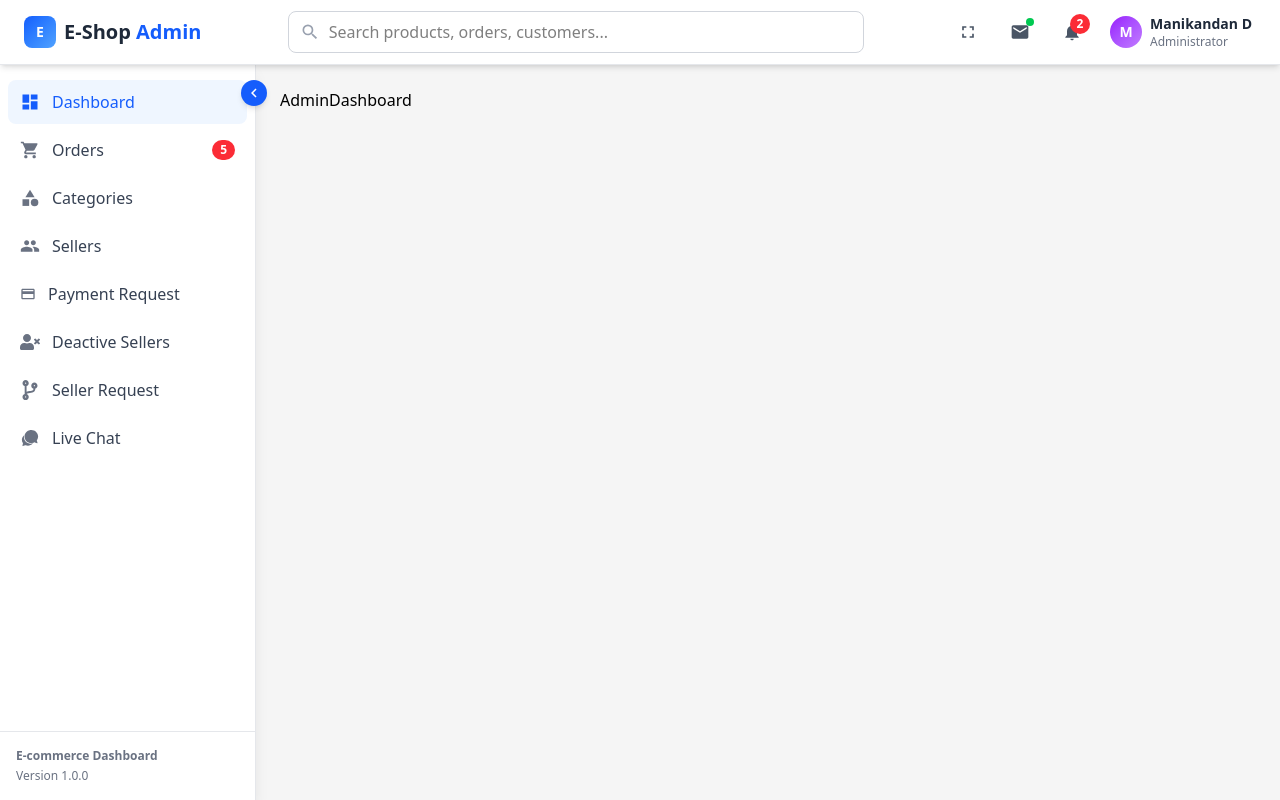
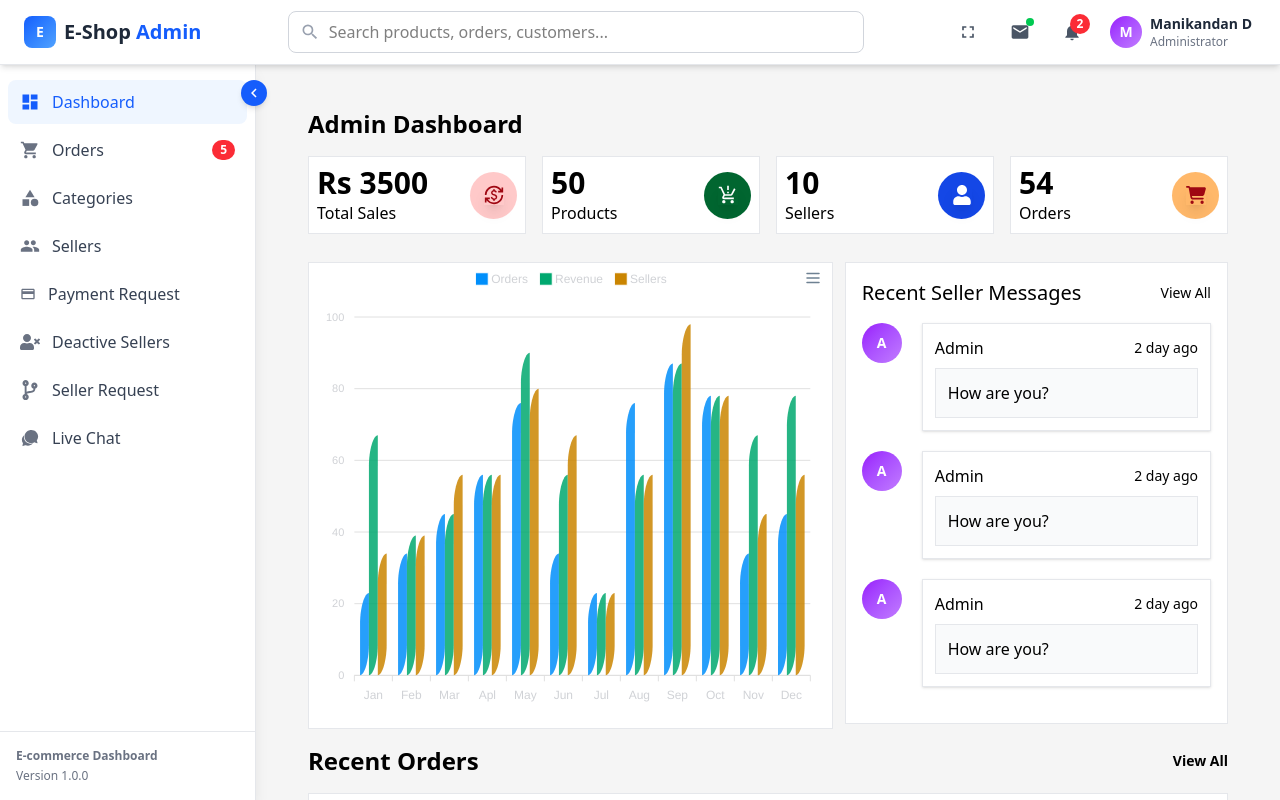
Before and after one commit to manikandanthedeveloper/ecommerce, a React (Vite) app in the folder dashboard/: page /admin/dashboard in a window 1280 px wide. Shown: the top 800 px of the page. Built offline with nearby package versions, Linux system fonts and the light colour scheme.

Commit message:
Dashboard UI

```diff
--- /dev/null
+++ b/dashboard/src/components/DashboardChart.tsx
@@ -0,0 +1,90 @@
+import Chart from "react-apexcharts";
+
+const DashboardChart = () => {
+	const state = {
+		series: [
+			{
+				name: "Orders",
+				data: [23, 34, 45, 56, 76, 34, 23, 76, 87, 78, 34, 45],
+			},
+			{
+				name: "Revenue",
+				data: [67, 39, 45, 56, 90, 56, 23, 56, 87, 78, 67, 78],
+			},
+			{
+				name: "Sellers",
+				data: [34, 39, 56, 56, 80, 67, 23, 56, 98, 78, 45, 56],
+			},
+		],
+		options: {
+			color: ["#181ee8", "#181ee8"],
+			plotOptions: {
+				bar: {
+					borderRadius: 30,
+				},
+			},
+			chart: {
+				background: "transparent",
+				foreColor: "#d0d2d6",
+			},
+			dataLabels: {
+				enabled: false,
+			},
+			strock: {
+				show: true,
+				curve: ["smooth", "straight", "stepline"],
+				lineCap: "butt",
+				colors: "#f0f0f0",
+				width: 0.5,
+				dashArray: 0,
+			},
+			xaxis: {
+				categories: [
+					"Jan",
+					"Feb",
+					"Mar",
+					"Apl",
+					"May",
+					"Jun",
+					"Jul",
+					"Aug",
+					"Sep",
+					"Oct",
+					"Nov",
+					"Dec",
+				],
+			},
+			legend: {
+				position: "top" as const,
+			},
+			responsive: [
+				{
+					breakpoint: 565,
+					yaxis: {
+						categories: ['Jan', 'Feb', 'Mar', 'Apl', 'May', 'Jun', 'Jul', 'Aug', 'Sep', 'Oct', 'Nov', 'Dec']
+					},
+					options: {
+						plotOptions: {
+							bar: {
+								horizontal: true
+							}
+						},
+						chart: {
+							height: "550px"
+						}
+					}
+				}
+			]
+		},
+	};
+	return (
+		<Chart
+			options={state.options}
+			series={state.series}
+			type="bar"
+			height={450}
+		/>
+	);
+};
+
+export default DashboardChart;
--- /dev/null
+++ b/dashboard/src/components/RecentOrders.tsx
@@ -0,0 +1,41 @@
+import { Link } from "react-router-dom"
+
+const RecentOrders = () => {
+    return <div className='w-full mt-4'>
+        <div className='flex justify-between items-center'>
+            <h2 className='font-semibold text-2xl text-black pb-0'>Recent Orders</h2>
+            <Link to={'/'} className='font-semibold text-sm text-black'>View All</Link>
+        </div>
+
+        <div className='relative overflow-x-auto bg-white border border-gray-200 mt-4'>
+            <table className='w-full text-sm text-left text-black'>
+                <thead className='text-sm text-black uppercase border-b border-gray-200'>
+                    <tr>
+                        <th scope='col' className='py-3 px-4'>Order Id</th>
+                        <th scope='col' className='py-3 px-4'>Price</th>
+                        <th scope='col' className='py-3 px-4'>Payment Status</th>
+                        <th scope='col' className='py-3 px-4'>Order Status</th>
+                        <th scope='col' className='py-3 px-4'>Active</th>
+                    </tr>
+                </thead>
+
+                <tbody>
+                    {[1, 2, 3, 4, 5].map((_, i) => (
+                        <tr key={i}>
+                            <td scope='row' className='py-3 px-4 font-medium whitespace-nowrap'>#34344</td>
+                            <td scope='row' className='py-3 px-4 font-medium whitespace-nowrap'>$454</td>
+                            <td scope='row' className='py-3 px-4 font-medium whitespace-nowrap'>Pending</td>
+                            <td scope='row' className='py-3 px-4 font-medium whitespace-nowrap'>Pending</td>
+                            <td scope='row' className='py-3 px-4 font-medium whitespace-nowrap'><Link to={'/'}>View</Link></td>
+                        </tr>
+                    ))}
+                </tbody>
+
+            </table>
+
+        </div>
+
+    </div>
+}
+
+export default RecentOrders
--- /dev/null
+++ b/dashboard/src/components/RecentSellerMessages.tsx
@@ -0,0 +1,66 @@
+import { Link } from 'react-router-dom'
+
+const RecentSellerMessages = () => {
+    return (
+        <div className='w-full p-4'>
+            <div className='flex items-center justify-between'>
+                <h2 className='text-xl font-normal'>Recent Seller Messages</h2>
+                <Link to={'messages'} className='text-sm'>View All</Link>
+            </div>
+            <div className='flex flex-col gap-2 pt-4 text-[#d0d2d6]'>
+                <ul className='w-full'>
+                    <li className='mb-5 relative'>
+                        <div className="w-10 h-10 bg-linear-to-br from-purple-600 to-purple-400 rounded-full flex items-center justify-center absolute">
+                            <span className="text-white font-semibold text-sm">
+                                A
+                            </span>
+                        </div>
+                        <div className='p-3 border border-gray-200 shadow-sm ml-15'>
+                            <div className='flex items-center justify-between'>
+                                <Link to={'/'} className='text-md font-normal text-black'>Admin</Link>
+                                <time className='mb-1 text-sm font-normal sm:order-last sm:mb-0 text-black'> 2 day ago</time>
+                            </div>
+                            <div className='p-3 border border-gray-200 bg-gray-50 mt-2 text-black'>
+                                How are you?
+                            </div>
+                        </div>
+                    </li>
+                    <li className='mb-5 relative'>
+                        <div className="w-10 h-10 bg-linear-to-br from-purple-600 to-purple-400 rounded-full flex items-center justify-center absolute">
+                            <span className="text-white font-semibold text-sm">
+                                A
+                            </span>
+                        </div>
+                        <div className='p-3 border border-gray-200 shadow-sm ml-15'>
+                            <div className='flex items-center justify-between'>
+                                <Link to={'/'} className='text-md font-normal text-black'>Admin</Link>
+                                <time className='mb-1 text-sm font-normal sm:order-last sm:mb-0 text-black'> 2 day ago</time>
+                            </div>
+                            <div className='p-3 border border-gray-200 bg-gray-50 mt-2 text-black'>
+                                How are you?
+                            </div>
+                        </div>
+                    </li>
+                    <li className='mb-5 relative'>
+                        <div className="w-10 h-10 bg-linear-to-br from-purple-600 to-purple-400 rounded-full flex items-center justify-center absolute">
+                            <span className="text-white font-semibold text-sm">
+                                A
+                            </span>
+                        </div>
+                        <div className='p-3 border border-gray-200 shadow-sm ml-15'>
+                            <div className='flex items-center justify-between'>
+                                <Link to={'/'} className='text-md font-normal text-black'>Admin</Link>
+                                <time className='mb-1 text-sm font-normal sm:order-last sm:mb-0 text-black'> 2 day ago</time>
+                            </div>
+                            <div className='p-3 border border-gray-200 bg-gray-50 mt-2 text-black'>
+                                How are you?
+                            </div>
+                        </div>
+                    </li>
+                </ul>
+            </div>
+        </div>
+    )
+}
+
+export default RecentSellerMessages
--- a/dashboard/src/views/admin/AdminDashboard.tsx
+++ b/dashboard/src/views/admin/AdminDashboard.tsx
@@ -1,5 +1,68 @@
+import { FaUser } from "react-icons/fa";
+import { FaCartShopping } from "react-icons/fa6";
+import { MdCurrencyExchange, MdProductionQuantityLimits } from "react-icons/md";
+import DashboardChart from "../../components/DashboardChart";
+import RecentSellerMessages from "../../components/RecentSellerMessages";
+import RecentOrders from "../../components/RecentOrders";
+
 const AdminDashboard = () => {
-	return <div>AdminDashboard</div>;
+	return <>
+		<div className="px-2 md:px-7 py-5">
+			<h1 className="text-2xl font-bold mb-4">Admin Dashboard</h1>
+			<div className="grid grid-cols-1 sm:grid-cols-2 lg:grid-cols-4 gap-4">
+				<div className="p-2 bg-white border border-gray-200 flex justify-between items-center gap-4">
+					<div className="flex flex-col justify-start items-start text-black">
+						<h2 className="text-3xl font-bold">Rs 3500</h2>
+						<span className="text-md font-medium">Total Sales</span>
+					</div>
+					<div className="w-[47px] h-[47px] rounded-full bg-red-200 flex justify-center items-center text-xl">
+						<MdCurrencyExchange className="text-red-800 shadow-lg" />
+					</div>
+				</div>
+				<div className="p-2 bg-white border border-gray-200 flex justify-between items-center gap-4">
+					<div className="flex flex-col justify-start items-start text-black">
+						<h2 className="text-3xl font-bold">50</h2>
+						<span className="text-md font-medium">Products</span>
+					</div>
+					<div className="w-[47px] h-[47px] rounded-full bg-green-800 flex justify-center items-center text-xl">
+						<MdProductionQuantityLimits className="text-white shadow-lg" />
+					</div>
+				</div>
+				<div className="p-2 bg-white border border-gray-200 flex justify-between items-center gap-4">
+					<div className="flex flex-col justify-start items-start text-black">
+						<h2 className="text-3xl font-bold">10</h2>
+						<span className="text-md font-medium">Sellers</span>
+					</div>
+					<div className="w-[47px] h-[47px] rounded-full bg-blue-700 flex justify-center items-center text-xl">
+						<FaUser className="text-white shadow-lg" />
+					</div>
+				</div>
+				<div className="p-2 bg-white border border-gray-200 flex justify-between items-center gap-4">
+					<div className="flex flex-col justify-start items-start text-black">
+						<h2 className="text-3xl font-bold">54</h2>
+						<span className="text-md font-medium">Orders</span>
+					</div>
+					<div className="w-[47px] h-[47px] rounded-full bg-orange-300 flex justify-center items-center text-xl">
+						<FaCartShopping className="text-red-800 shadow-lg" />
+					</div>
+				</div>
+			</div>
+			<div className="w-full flex flex-wrap mt-7">
+				<div className="w-full lg:w-7/12 lg:pr-3">
+					<div className="w-full border border-gray-200 bg-white">
+						<DashboardChart />
+					</div>
+				</div>
+				<div className="w-full lg:w-5/12">
+					<div className="border border-gray-200 bg-white">
+						<RecentSellerMessages />
+					</div>
+				</div>
+			</div>
+			<RecentOrders />
+		</div>
+
+	</>;
 };
 
 export default AdminDashboard;
```
